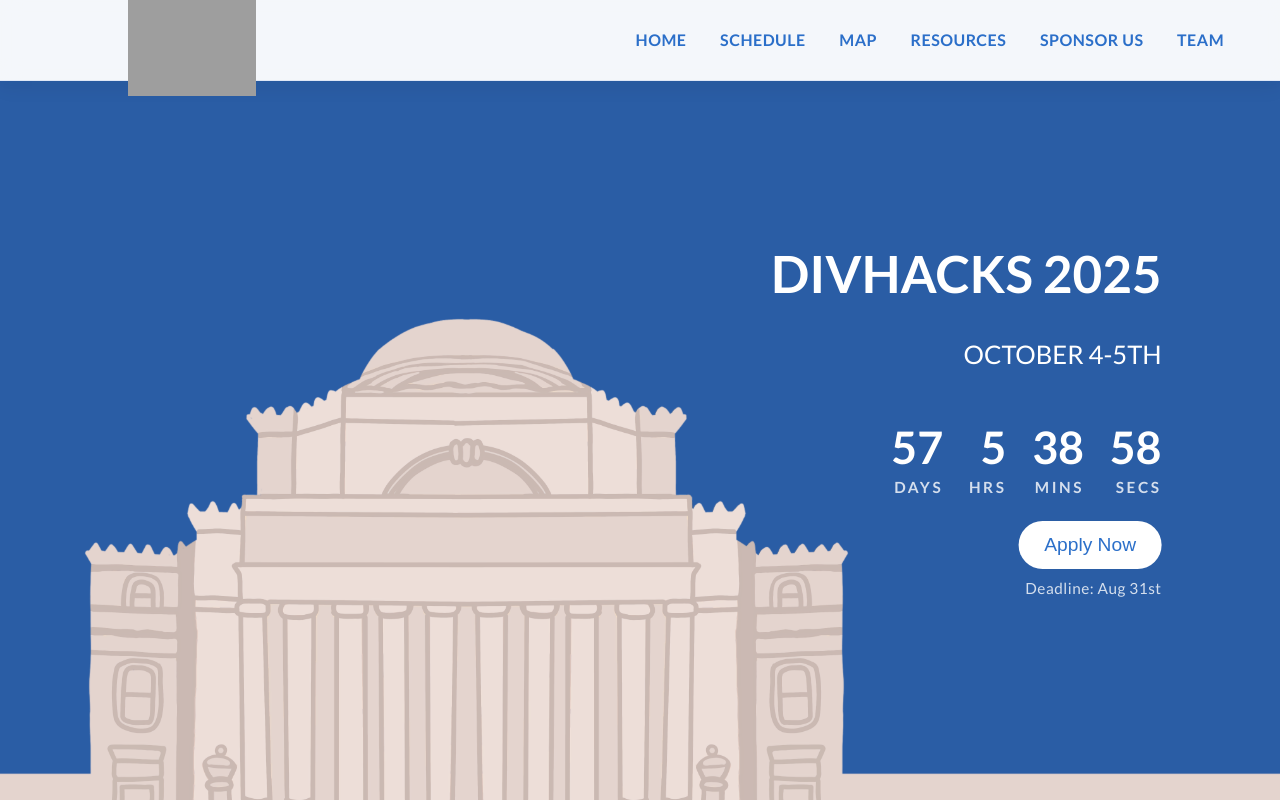
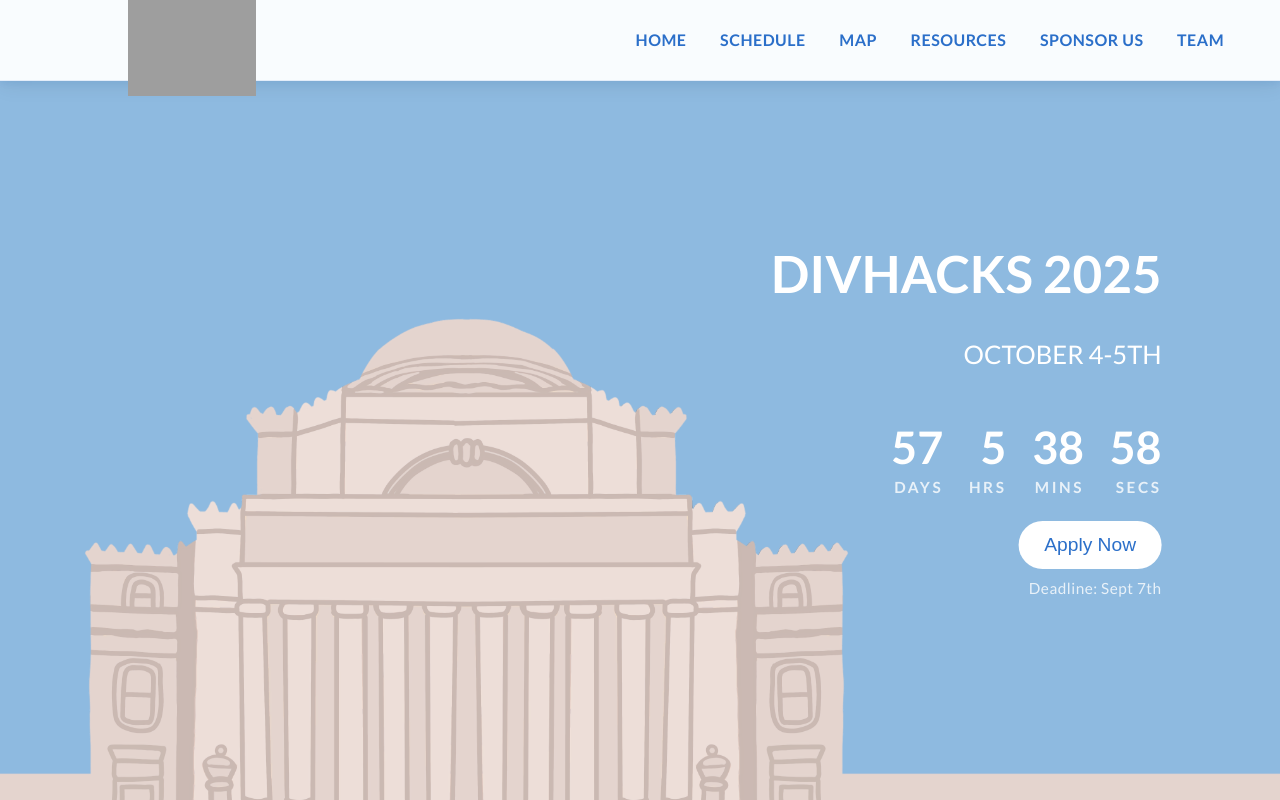
Before and after one commit to cu-divhacks/2025website, a React (Create React App) app in the folder 2025divhacks/: page / in a window 1280 px wide. Shown: the top 800 px of the page. Built offline with nearby package versions, Linux system fonts and the light colour scheme; grey boxes are pictures that could not be loaded.

Commit message:
new deadline

```diff
--- a/2025divhacks/src/App.css
+++ b/2025divhacks/src/App.css
@@ -3,7 +3,7 @@ html, body, #root {
   margin: 0;
   padding: 0;
   height: 100%;
-  background-color: #2A5DA5;
+  background-color: #8EBAE0;
   overflow-x: hidden;
 }
 
@@ -317,7 +317,7 @@ html, body, #root {
   position: absolute; /* Change from absolute to relative */
   width: 100%;
   height: 700vh; /* Adjust height to cover all images */
-  background-color: #2A5DA5;
+  background-color: #8EBAE0;
   background-repeat: repeat;
   display: flex;
   flex-direction: column;
@@ -1121,7 +1121,7 @@ html, body, #root {
   flex-direction: column;
   justify-content: center;
   align-items: center;
-  background-color: #2A5DA5;
+  background-color: #8EBAE0;
   position: relative;
   z-index: 1;
 }
@@ -1160,7 +1160,7 @@ html, body, #root {
   left: 0;
   transform: translate(0, 135vw);
   width: 100vw;
-  background: #2A5DA5;
+  background: #8EBAE0;
   padding: 2vw 2vw 3vw 2vw;
   box-sizing: border-box;
   text-align: center;
@@ -1187,7 +1187,7 @@ html, body, #root {
 }
 
 .stat-item {
-  background: #2A5DA5;
+  background: #8EBAE0;
   border-radius: 1.2vw;
   padding: 2vw 1vw;
   display: flex;
@@ -1392,7 +1392,7 @@ html, body, #root {
 /*Resources Page*/
 .resources-page {
   padding: 1rem 1rem;
-  background-color: #2A5DA5;
+  background-color: #8EBAE0;
   min-height: 80vh;
   color: #fff;
   text-align: center;
--- a/2025divhacks/src/pages/Home.js
+++ b/2025divhacks/src/pages/Home.js
@@ -223,7 +223,7 @@ export default function Home() {
           <a href="https://docs.google.com/forms/d/e/1FAIpQLSccOAZWWRA-xYgHwT3dKArwrR5gktoSJJlt7yGfaIG9QTRNPA/viewform?usp=dialog" target="_blank" rel="noopener noreferrer">
             <button className="cta">Apply Now</button>
           </a>
-          <p className="deadline-text">Deadline: Aug 31st</p>
+          <p className="deadline-text">Deadline: Sept 7th</p>
         </div>
 
         {/* About section */}
```
